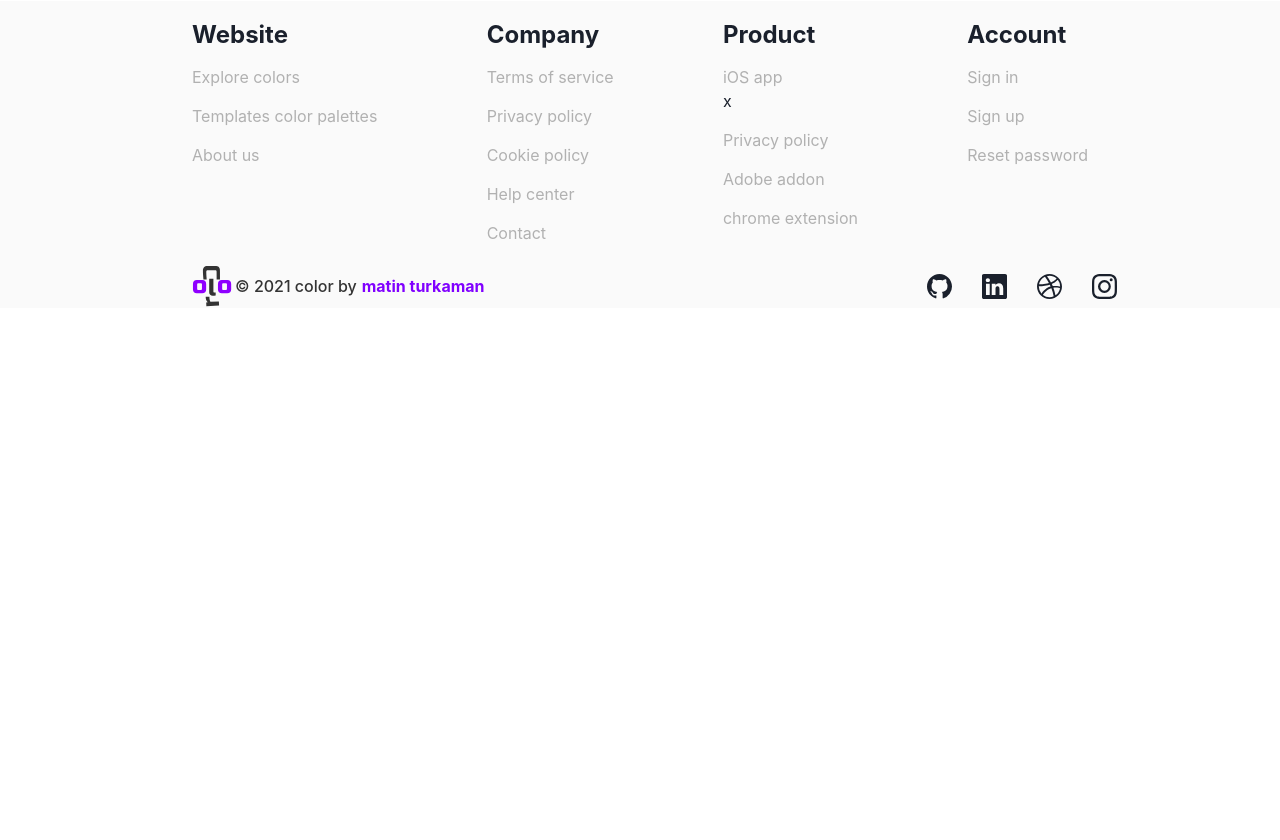
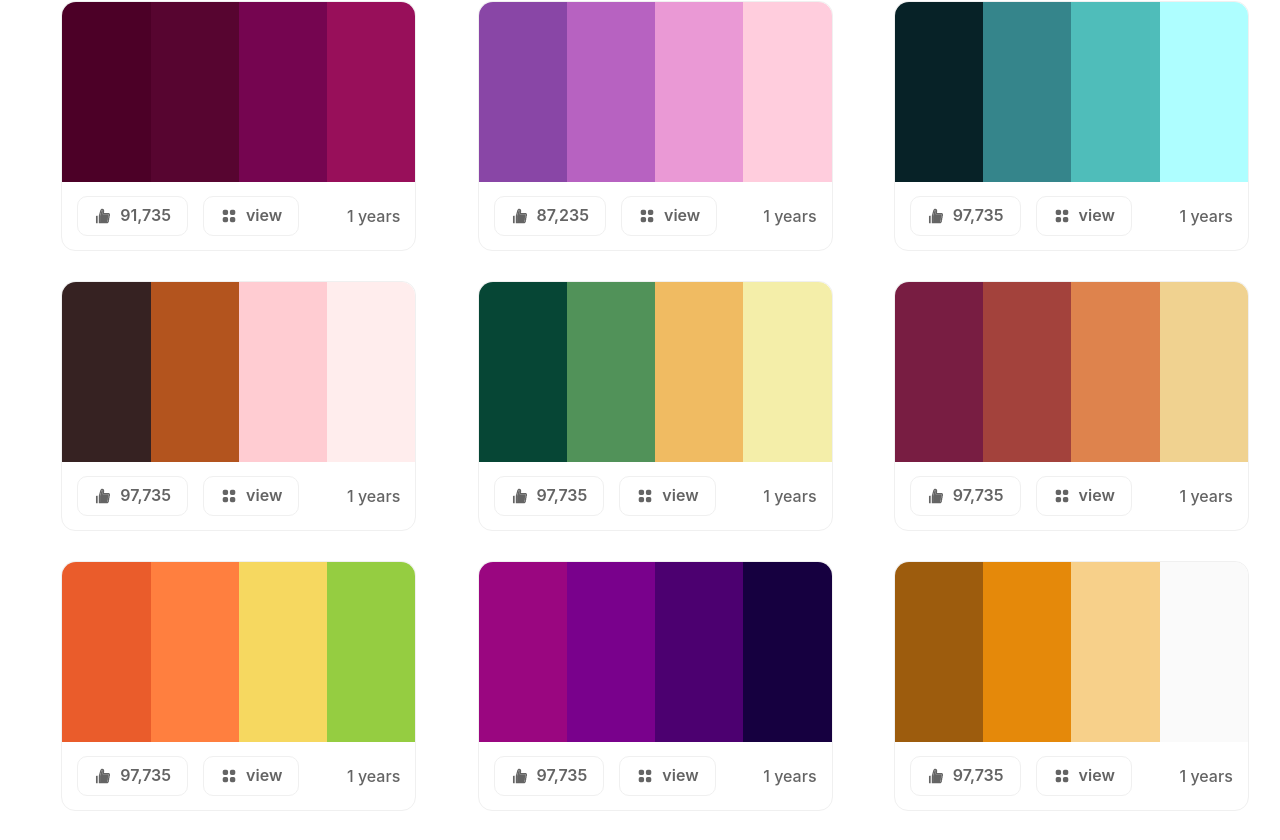
Before and after one commit to matinturkaman/colors, a React (Create React App) app: page /explore in a window 1280 px wide. Shown: the part 5769-6609 px from the top of the page. Before the commit the page ends 6077 px from the top, so only its background shows below. Built offline with nearby package versions, Linux system fonts and the light colour scheme.

Commit message:
new palettes added

```diff
--- a/src/components/footer/footer.js
+++ b/src/components/footer/footer.js
@@ -72,7 +72,6 @@ const Footer = () => {
             <Text color="#B1B1B1" mt="15px">
               iOS app
             </Text>
-            x
             <Text color="#B1B1B1" mt="15px">
               Privacy policy
             </Text>
--- a/src/data/colors.js
+++ b/src/data/colors.js
@@ -595,9 +595,109 @@ const palettes = [
     three: "#FFC764",
     four: "#CDFFFC",
     category: "orange",
+    like: "17,735",
+    date: "1 years",
+    id: 60,
+  },
+  {
+    one: "#4C0027",
+    two: "#570530",
+    three: "#750550",
+    four: "#980F5A",
+    category: "pink",
+    like: "91,735",
+    date: "1 years",
+    id: 61,
+  },
+  {
+    one: "#8946A6",
+    two: "#B762C1",
+    three: "#EA99D5",
+    four: "#FFCDDD",
+    category: "purple",
+    like: "87,235",
+    date: "1 years",
+    id: 62,
+  },
+  {
+    one: "#072227",
+    two: "#35858B",
+    three: "#4FBDBA",
+    four: "#AEFEFF",
+    category: "blue",
     like: "97,735",
     date: "1 years",
-    id: 60,
+    id: 63,
+  },
+  {
+    one: "#362222",
+    two: "#B3541E",
+    three: "#FFCCD2",
+    four: "#FFEDED",
+    category: "grown",
+    like: "97,735",
+    date: "1 years",
+    id: 64,
+  },
+  {
+    one: "#064635",
+    two: "#519259",
+    three: "#F0BB62",
+    four: "#F4EEA9",
+    category: "green",
+    like: "97,735",
+    date: "1 years",
+    id: 65,
+  },
+  {
+    one: "#781D42",
+    two: "#A3423C",
+    three: "#DE834D",
+    four: "#F0D290",
+    category: "grown",
+    like: "97,735",
+    date: "1 years",
+    id: 66,
+  },
+  {
+    one: "#EA5C2B",
+    two: "#FF7F3F",
+    three: "#F6D860",
+    four: "#95CD41",
+    category: "grown",
+    like: "97,735",
+    date: "1 years",
+    id: 67,
+  },
+  {
+    one: "#9A0680",
+    two: "#79018C",
+    three: "#4C0070",
+    four: "#160040",
+    category: "pink",
+    like: "97,735",
+    date: "1 years",
+    id: 68,
+  },
+  {
+    one: "#9D5C0D",
+    two: "#E5890A",
+    three: "#F7D08A",
+    four: "#FAFAFA",
+    category: "grown",
+    like: "97,735",
+    date: "1 years",
+    id: 69,
+  },
+  {
+    one: "#191A19",
+    two: "#1E5128",
+    three: "#4E9F3D",
+    four: "#D8E9A8",
+    category: "green",
+    like: "97,735",
+    date: "1 years",
+    id: 70,
   },
 ];
 
```
